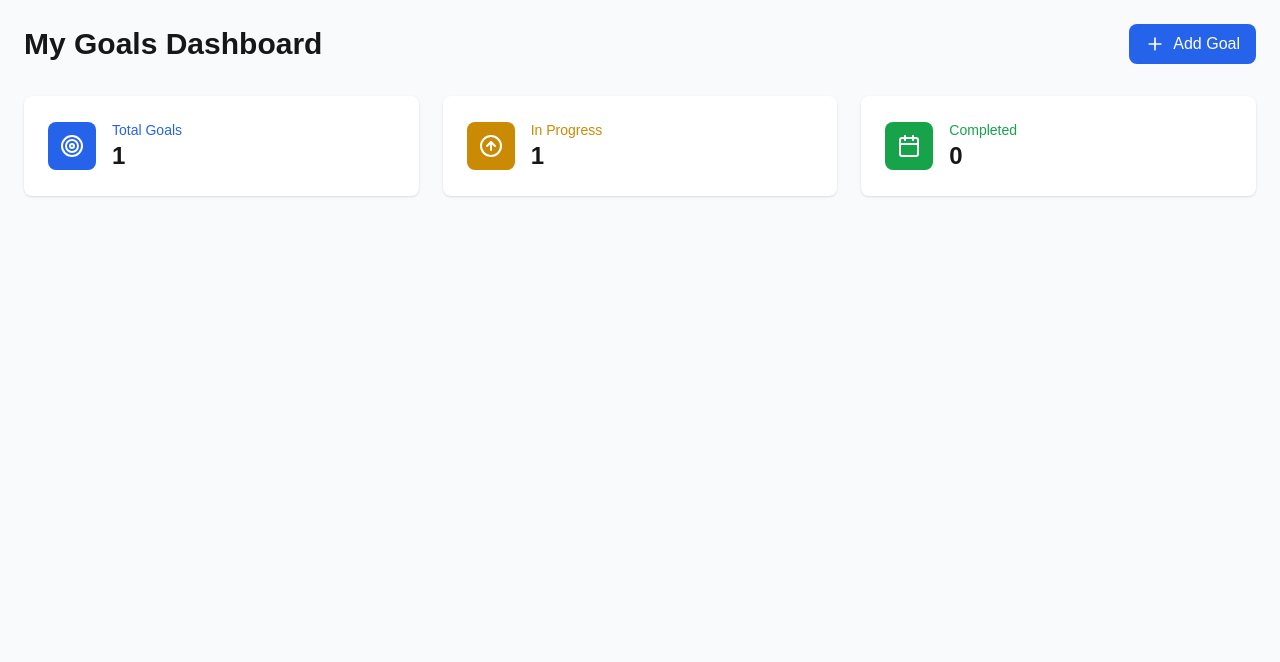
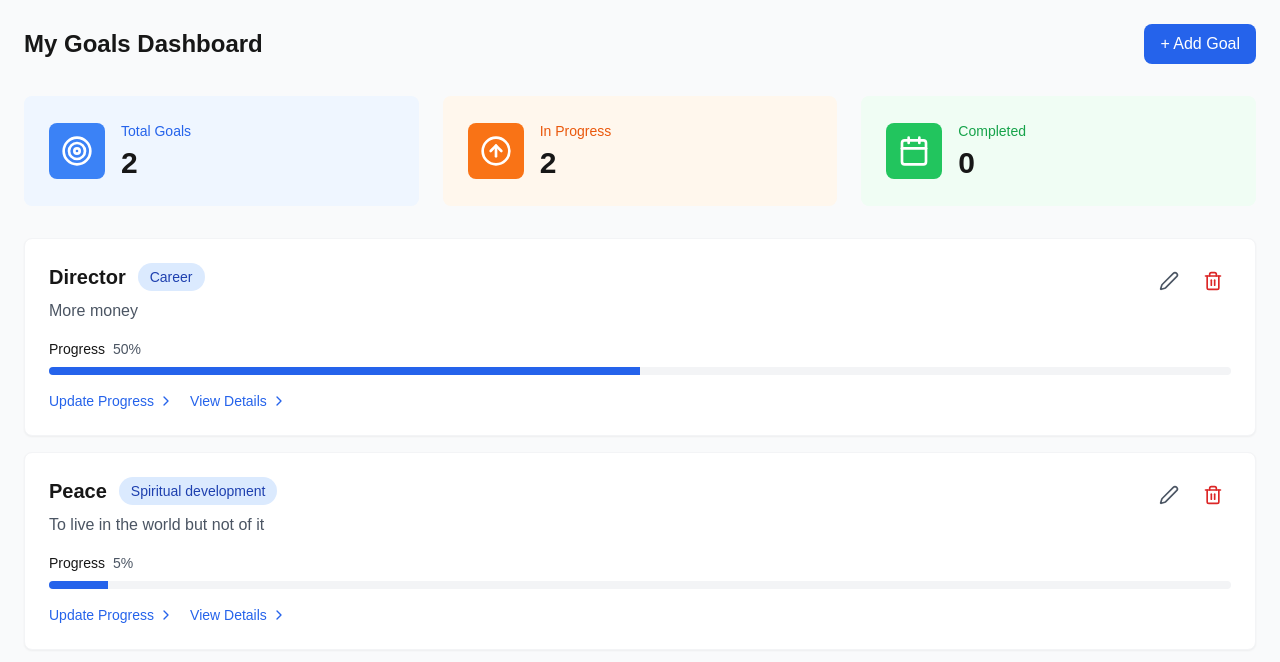
Before and after one commit to Grunderwolf/my-new-dashboard, a Next.js app: page / in a window 1280 px wide. Shown: the top 662 px of the page. Built offline with nearby package versions, Linux system fonts and the light colour scheme.

Commit message:
updated the dashboard

```diff
--- a/app/page.js
+++ b/app/page.js
@@ -1,15 +1,10 @@
 'use client'
 
 import React, { useState } from 'react';
-import {
-  Target,
-  Calendar,
-  ArrowUpCircle,
-  Plus
-} from 'lucide-react';
+import { Target, ArrowUpCircle, Calendar, Edit2, Trash2, ChevronRight, AlertCircle } from 'lucide-react';
 
 export default function Page() {
-  const [goals] = useState([
+  const [goals, setGoals] = useState([
     {
       id: 1,
       goal: "Director",
@@ -17,63 +12,182 @@ export default function Page() {
       purpose: "More money",
       progress: 50,
       status: "in_progress",
-      dueDate: "2024-12-31"
+      dueDate: "2024-12-31",
+      created: "2024-01-01"
+    },
+    {
+      id: 2,
+      goal: "Peace",
+      category: "Spiritual development",
+      purpose: "To live in the world but not of it",
+      progress: 5,
+      status: "in_progress",
+      dueDate: "2024-12-31",
+      created: "2024-01-01"
     }
   ]);
 
+  // Calculate days left
+  const getDeadlineStatus = (dueDate) => {
+    const today = new Date();
+    const deadline = new Date(dueDate);
+    const daysLeft = Math.ceil((deadline - today) / (1000 * 60 * 60 * 24));
+    return daysLeft;
+  };
+
+  // Delete goal
+  const deleteGoal = (goalId) => {
+    setGoals(goals.filter(goal => goal.id !== goalId));
+  };
+
+  // Update progress
+  const updateProgress = (goalId) => {
+    setGoals(goals.map(goal => {
+      if (goal.id === goalId) {
+        const newProgress = Math.min(goal.progress + 10, 100);
+        return {
+          ...goal,
+          progress: newProgress,
+          status: newProgress === 100 ? 'completed' : 'in_progress'
+        };
+      }
+      return goal;
+    }));
+  };
+
   return (
-    <div className="max-w-7xl mx-auto p-6 space-y-8">
+    <div className="p-6 max-w-7xl mx-auto">
       {/* Header */}
-      <div className="flex justify-between items-center">
-        <h1 className="text-3xl font-bold">My Goals Dashboard</h1>
-        <button className="bg-blue-600 text-white px-4 py-2 rounded-lg flex items-center gap-2 hover:bg-blue-700">
-          <Plus className="h-5 w-5" />
-          Add Goal
+      <div className="flex justify-between items-center mb-8">
+        <h1 className="text-2xl font-bold">My Goals Dashboard</h1>
+        <button className="bg-blue-600 hover:bg-blue-700 text-white px-4 py-2 rounded-lg transition-all duration-300 transform hover:scale-105 active:scale-95 hover:shadow-lg">
+          + Add Goal
         </button>
       </div>
 
-      {/* Summary Cards */}
-      <div className="grid grid-cols-1 md:grid-cols-3 gap-6">
-        <div className="bg-white rounded-lg shadow p-6">
-          <div className="flex items-center gap-4">
-            <div className="p-3 bg-blue-600 rounded-lg">
-              <Target className="h-6 w-6 text-white" />
+      {/* Stats Cards */}
+      <div className="grid grid-cols-1 md:grid-cols-3 gap-6 mb-8">
+        {/* Total Goals Card */}
+        <div className="bg-blue-50 rounded-lg p-6 transition-all duration-300 hover:shadow-xl hover:scale-105 cursor-pointer border border-transparent hover:border-blue-200">
+          <div className="flex items-center space-x-4">
+            <div className="p-3 rounded-lg bg-blue-500">
+              <Target className="w-8 h-8 text-white" />
             </div>
             <div>
               <p className="text-sm font-medium text-blue-600">Total Goals</p>
-              <p className="text-2xl font-bold">{goals.length}</p>
+              <p className="text-3xl font-bold mt-1">{goals.length}</p>
             </div>
           </div>
         </div>
 
-        <div className="bg-white rounded-lg shadow p-6">
-          <div className="flex items-center gap-4">
-            <div className="p-3 bg-yellow-600 rounded-lg">
-              <ArrowUpCircle className="h-6 w-6 text-white" />
+        {/* In Progress Card */}
+        <div className="bg-orange-50 rounded-lg p-6 transition-all duration-300 hover:shadow-xl hover:scale-105 cursor-pointer border border-transparent hover:border-orange-200">
+          <div className="flex items-center space-x-4">
+            <div className="p-3 rounded-lg bg-orange-500">
+              <ArrowUpCircle className="w-8 h-8 text-white" />
             </div>
             <div>
-              <p className="text-sm font-medium text-yellow-600">In Progress</p>
-              <p className="text-2xl font-bold">
+              <p className="text-sm font-medium text-orange-600">In Progress</p>
+              <p className="text-3xl font-bold mt-1">
                 {goals.filter(g => g.status === "in_progress").length}
               </p>
             </div>
           </div>
         </div>
 
-        <div className="bg-white rounded-lg shadow p-6">
-          <div className="flex items-center gap-4">
-            <div className="p-3 bg-green-600 rounded-lg">
-              <Calendar className="h-6 w-6 text-white" />
+        {/* Completed Card */}
+        <div className="bg-green-50 rounded-lg p-6 transition-all duration-300 hover:shadow-xl hover:scale-105 cursor-pointer border border-transparent hover:border-green-200">
+          <div className="flex items-center space-x-4">
+            <div className="p-3 rounded-lg bg-green-500">
+              <Calendar className="w-8 h-8 text-white" />
             </div>
             <div>
               <p className="text-sm font-medium text-green-600">Completed</p>
-              <p className="text-2xl font-bold">
+              <p className="text-3xl font-bold mt-1">
                 {goals.filter(g => g.status === "completed").length}
               </p>
             </div>
           </div>
         </div>
       </div>
+
+      {/* Goals List */}
+      <div className="space-y-4">
+        {goals.map(goal => {
+          const daysLeft = getDeadlineStatus(goal.dueDate);
+
+          return (
+            <div key={goal.id}
+              className="bg-white rounded-lg p-6 shadow-sm hover:shadow-md transition-all duration-300 border border-gray-100">
+              <div className="flex justify-between items-start mb-4">
+                <div>
+                  <div className="flex items-center gap-3 mb-2">
+                    <h3 className="text-xl font-semibold">{goal.goal}</h3>
+                    <span className="px-3 py-1 bg-blue-100 text-blue-800 rounded-full text-sm">
+                      {goal.category}
+                    </span>
+                  </div>
+                  <p className="text-gray-600">{goal.purpose}</p>
+                </div>
+                <div className="flex items-center gap-2">
+                  <button
+                    className="p-2 hover:bg-gray-100 rounded-full transition-colors"
+                    onClick={() => {}}>
+                    <Edit2 className="w-5 h-5 text-gray-600" />
+                  </button>
+                  <button
+                    className="p-2 hover:bg-red-50 rounded-full transition-colors"
+                    onClick={() => deleteGoal(goal.id)}>
+                    <Trash2 className="w-5 h-5 text-red-600" />
+                  </button>
+                </div>
+              </div>
+
+              {/* Progress Section */}
+              <div className="space-y-2">
+                <div className="flex justify-between items-center">
+                  <div className="flex items-center gap-2">
+                    <span className="text-sm font-medium">Progress</span>
+                    <span className="text-sm text-gray-600">{goal.progress}%</span>
+                  </div>
+                  {daysLeft < 30 && goal.status !== "completed" && (
+                    <div className="flex items-center gap-1 text-orange-600">
+                      <AlertCircle className="w-4 h-4" />
+                      <span className="text-sm">{daysLeft} days left</span>
+                    </div>
+                  )}
+                </div>
+                <div className="h-2 bg-gray-100 rounded-full overflow-hidden">
+                  <div
+                    className="h-full bg-blue-600 transition-all duration-500"
+                    style={{ width: `${goal.progress}%` }}
+                  />
+                </div>
+              </div>
+
+              {/* Actions */}
+              <div className="flex items-center gap-4 mt-4">
+                <button
+                  onClick={() => updateProgress(goal.id)}
+                  className="text-sm text-blue-600 hover:text-blue-700 flex items-center gap-1">
+                  Update Progress
+                  <ChevronRight className="w-4 h-4" />
+                </button>
+                <button className="text-sm text-blue-600 hover:text-blue-700 flex items-center gap-1">
+                  View Details
+                  <ChevronRight className="w-4 h-4" />
+                </button>
+              </div>
+            </div>
+          );
+        })}
+
+        {goals.length === 0 && (
+          <div className="text-center p-8 bg-gray-50 rounded-lg border border-gray-200">
+            <p className="text-gray-600">No goals found. Click the "Add Goal" button to create your first goal!</p>
+          </div>
+        )}
+      </div>
     </div>
   );
 }
--- a/package.json
+++ b/package.json
@@ -15,6 +15,7 @@
     "react-dom": "19.0.0-rc-69d4b800-20241021"
   },
   "devDependencies": {
+    "@shadcn/ui": "^0.0.4",
     "eslint": "^8",
     "eslint-config-next": "15.0.1",
     "postcss": "^8",
```
Also changed, not shown: 1 other file (tests, documents, lock files or other folders).
